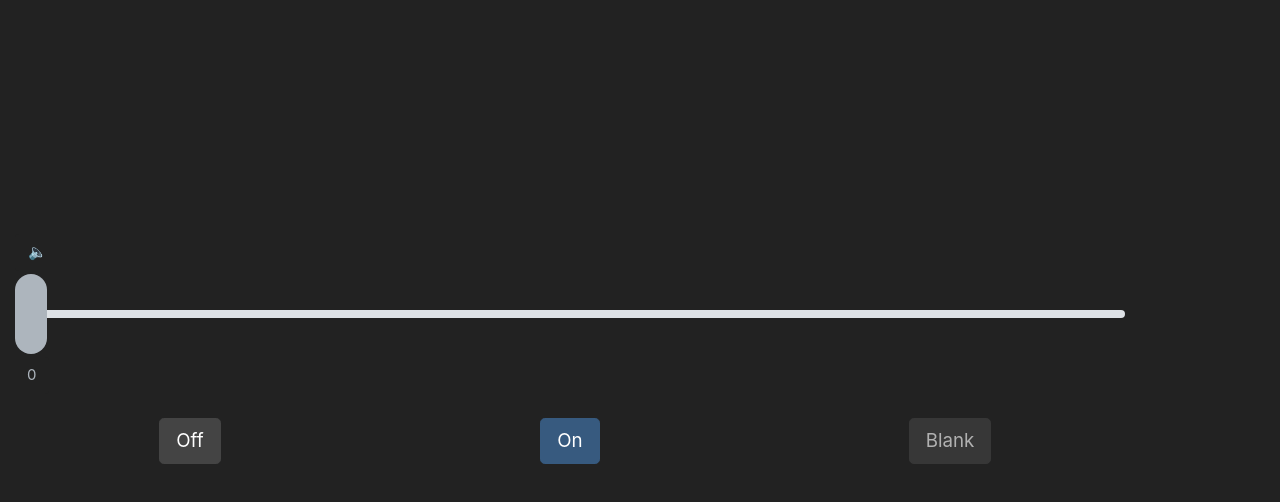
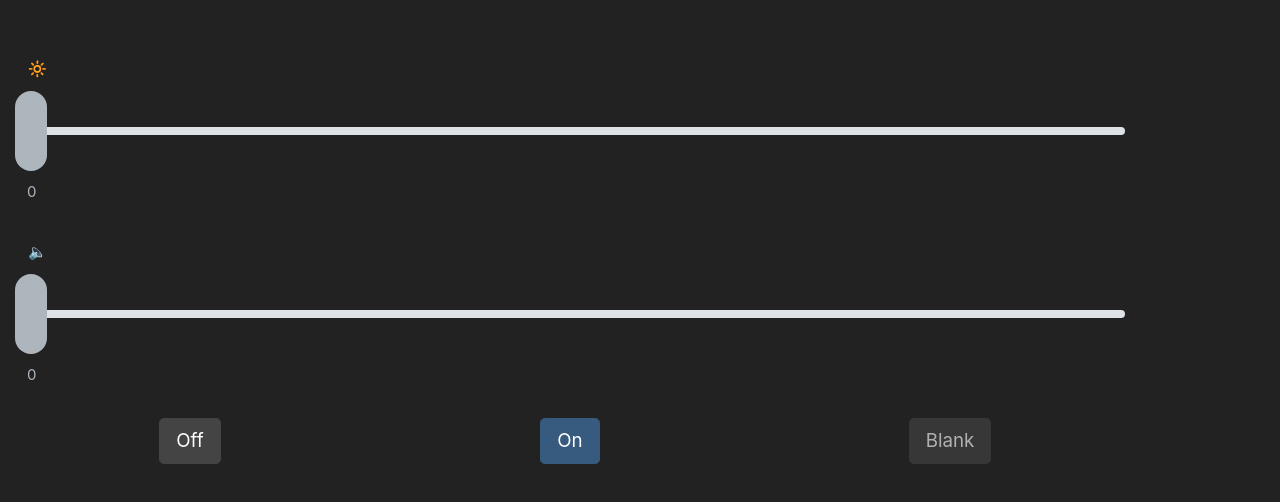
Before and after one commit to Segrel/lg-controller, a React (Create React App) app: page / in a window 1280 px wide. Shown: the part 288-790 px from the top of the page. Built offline with nearby package versions, Linux system fonts and the light colour scheme.

Commit message:
BrigthnessBar

```diff
--- a/src/App.js
+++ b/src/App.js
@@ -5,6 +5,7 @@ import TV from './tv';
 import ErrorBar from './ErrorBar';
 import VolumeBar from './VolumeBar';
 import PowerBar from './PowerBar';
+import BrightnessBar from './BrightnessBar';
 
 class App extends Component {
   constructor(props) {
@@ -16,6 +17,7 @@ class App extends Component {
       onInFlightStatusChange: (inflight) => this.setState({ inflight }),
     });
     this.state = {
+      brightness: 0,
       powerOn: false,
       screenMute: false,
       volume: 0,
@@ -38,6 +40,7 @@ class App extends Component {
       screenMute,
       volume,
       audioMute,
+      brightness,
       inflight,
       error
     } = this.state;
@@ -50,6 +53,12 @@ class App extends Component {
           <Fade in={inflight}>
             <div className="inflight mb-4"></div>
           </Fade>
+
+          <BrightnessBar
+            brightness={brightness}
+            onBrightnessChange={(brightness) => this.tv.setTargetState('kh', parseInt(brightness, 10).toString(16))}
+            inflight={inflight}
+            disabled={!powerOn} />
 
           <VolumeBar
             volume={volume}
--- /dev/null
+++ b/src/BrightnessBar.js
@@ -0,0 +1,70 @@
+import React, { Component } from 'react';
+import { Form, InputGroup } from 'react-bootstrap';
+
+class BrightnessBar extends Component {
+  constructor(props) {
+    super(props);
+    this.state = {
+      brightness: props.brightness,
+      sliding: false
+    };
+  }
+
+  touchStarted() {
+    this.setState({ sliding: true });
+  }
+
+  touchEnded() {
+    this.setState({ sliding: false });
+  }
+
+  onBrightnessChange(brightness) {
+    this.setState({ brightness });
+    this.props.onBrightnessChange(brightness);
+  }
+
+  render() {
+    const {
+      disabled,
+      inflight
+    } = this.props;
+
+    let brightness;
+    if (this.state.sliding || inflight) {
+      brightness = this.state.brightness;
+    } else {
+      brightness = this.props.brightness;
+    }
+
+    return (
+        <Form className="my-4">
+          <Form.Group>
+            <InputGroup>
+              <InputGroup.Prepend>
+                <InputGroup.Text>
+                  🔆
+                </InputGroup.Text>
+              </InputGroup.Prepend>
+              <Form.Control
+                className="custom-range"
+                type="range"
+                step="1"
+                min="0"
+                max="100"
+                onTouchStart={() => this.touchStarted()}
+                onTouchEnd={() => this.touchEnded()}
+                onChange={(event) => this.onBrightnessChange(event.target.value)}
+                value={brightness}
+                disabled={disabled}
+              />
+              <InputGroup.Append>
+                <InputGroup.Text>{brightness}</InputGroup.Text>
+              </InputGroup.Append>
+            </InputGroup>
+          </Form.Group>
+        </Form>
+      );
+    }
+}
+
+export default BrightnessBar;
--- a/src/tv.js
+++ b/src/tv.js
@@ -60,6 +60,10 @@ class TV {
     if (command === 'f') {
       return this.onStateChange({ volume: parseInt(value, 16) });
     }
+
+    if (command === 'h') {
+      return this.onStateChange({ brightness: parseInt(value, 16) });
+    }
   }
 
   setTargetState(command, value) {
```
Also changed, not shown: FakeServer/index.js (+9 -1 lines), 1 other file (tests, documents, lock files or other folders).
